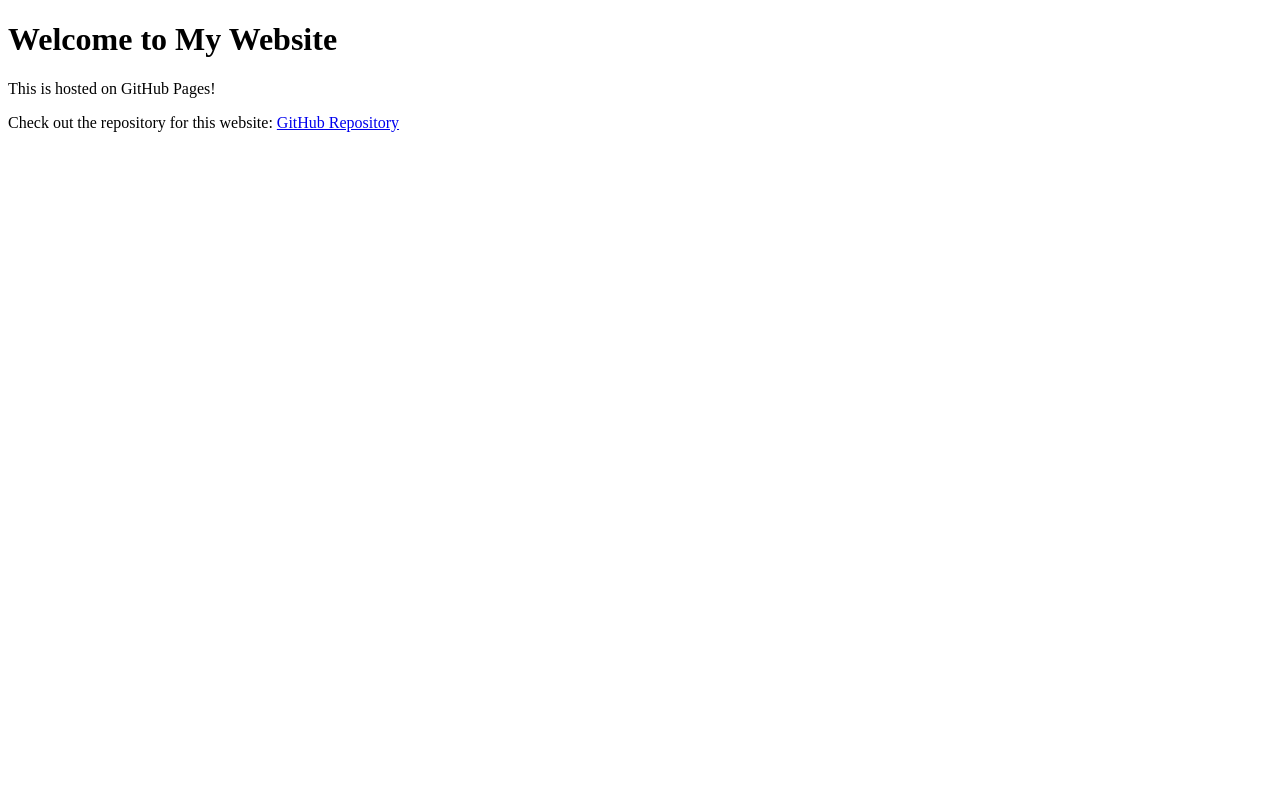
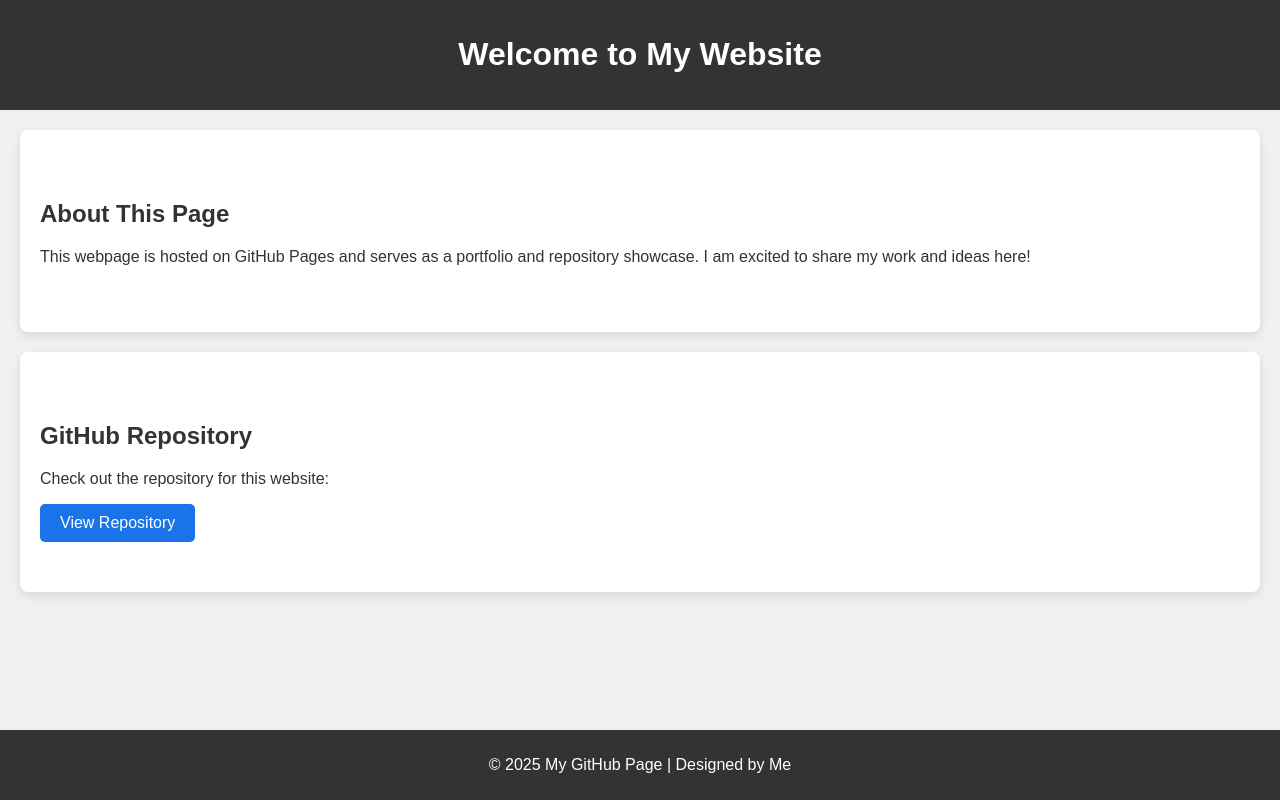
Before and after one commit to Vaibhavi1601/Vaibhavi1601.github.io, a plain HTML site: page index.html in a window 1280 px wide. Drawn offline with Linux system fonts and the light colour scheme.

Commit message:
Update index.html

```diff
--- a/index.html
+++ b/index.html
@@ -1,16 +1,79 @@
 <!DOCTYPE html>
-<html>
+<html lang="en">
 <head>
+    <meta charset="UTF-8">
+    <meta name="viewport" content="width=device-width, initial-scale=1.0">
     <title>My GitHub Page</title>
+    <style>
+        body {
+            font-family: Arial, sans-serif;
+            margin: 0;
+            padding: 0;
+            background-color: #f0f0f0;
+            color: #333;
+        }
+        header {
+            background-color: #333;
+            color: white;
+            padding: 15px 0;
+            text-align: center;
+        }
+        section {
+            padding: 50px 20px;
+            margin: 20px;
+            background-color: white;
+            border-radius: 8px;
+            box-shadow: 0 4px 8px rgba(0, 0, 0, 0.1);
+        }
+        footer {
+            background-color: #333;
+            color: white;
+            padding: 10px 0;
+            text-align: center;
+            position: fixed;
+            width: 100%;
+            bottom: 0;
+        }
+        a {
+            color: #1a73e8;
+        }
+        a:hover {
+            text-decoration: underline;
+        }
+        button {
+            background-color: #1a73e8;
+            color: white;
+            border: none;
+            padding: 10px 20px;
+            font-size: 16px;
+            cursor: pointer;
+            border-radius: 5px;
+        }
+        button:hover {
+            background-color: #0056b3;
+        }
+    </style>
 </head>
 <body>
-    <h1>Welcome to My Website</h1>
-    <p>This is hosted on GitHub Pages!</p>
+    <header>
+        <h1>Welcome to My Website</h1>
+    </header>
 
-    <!-- Repository Link -->
-    <p>
-        Check out the repository for this website:
-        <a href="https://github.com/Vaibhavi1601/Vaibhavi1601_2.github">GitHub Repository</a>
-    </p>
+    <section>
+        <h2>About This Page</h2>
+        <p>This webpage is hosted on GitHub Pages and serves as a portfolio and repository showcase. I am excited to share my work and ideas here!</p>
+    </section>
+
+    <section>
+        <h2>GitHub Repository</h2>
+        <p>Check out the repository for this website:</p>
+        <a href="https://github.com/Vaibhavi1601/Vaibhavi1601_2.github" target="_blank">
+            <button>View Repository</button>
+        </a>
+    </section>
+
+    <footer>
+        <p>&copy; 2025 My GitHub Page | Designed by Me</p>
+    </footer>
 </body>
 </html>
```
